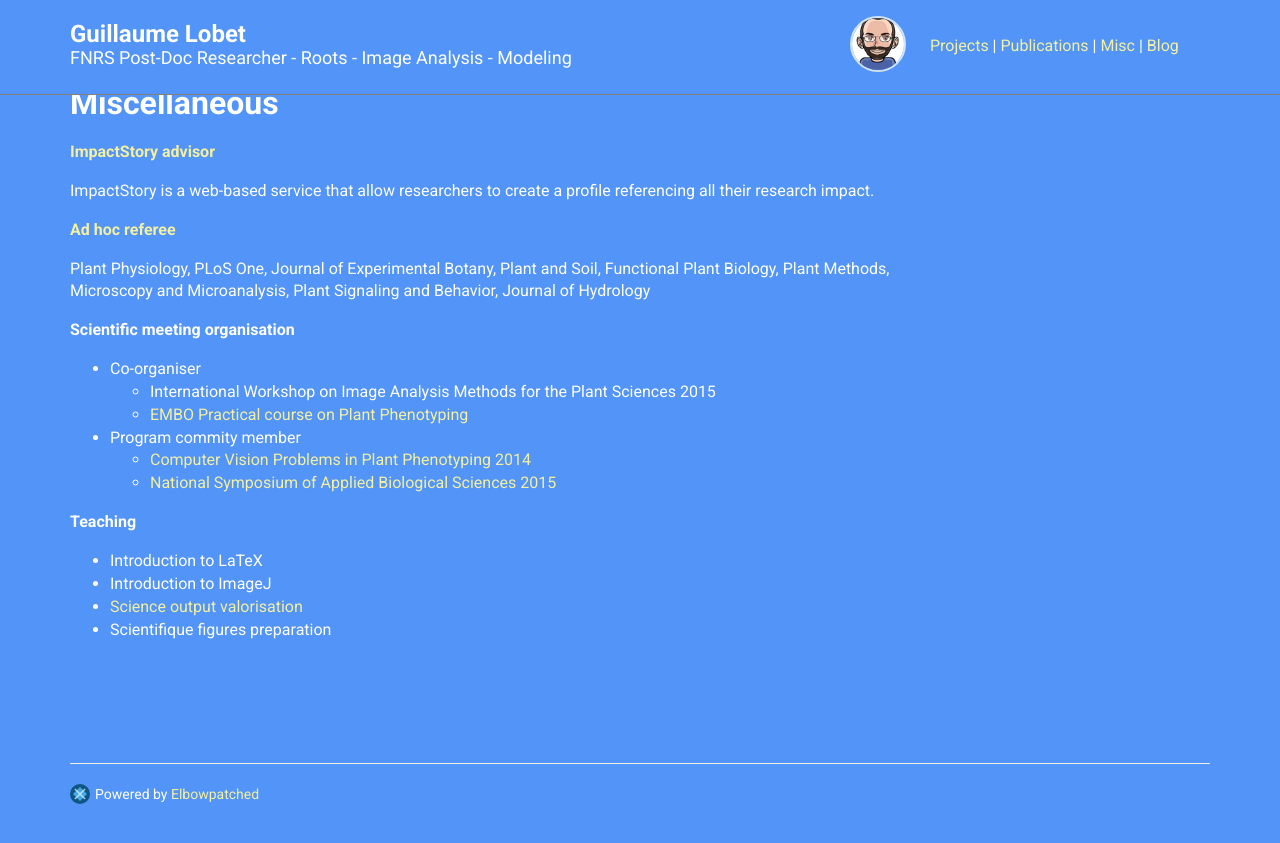
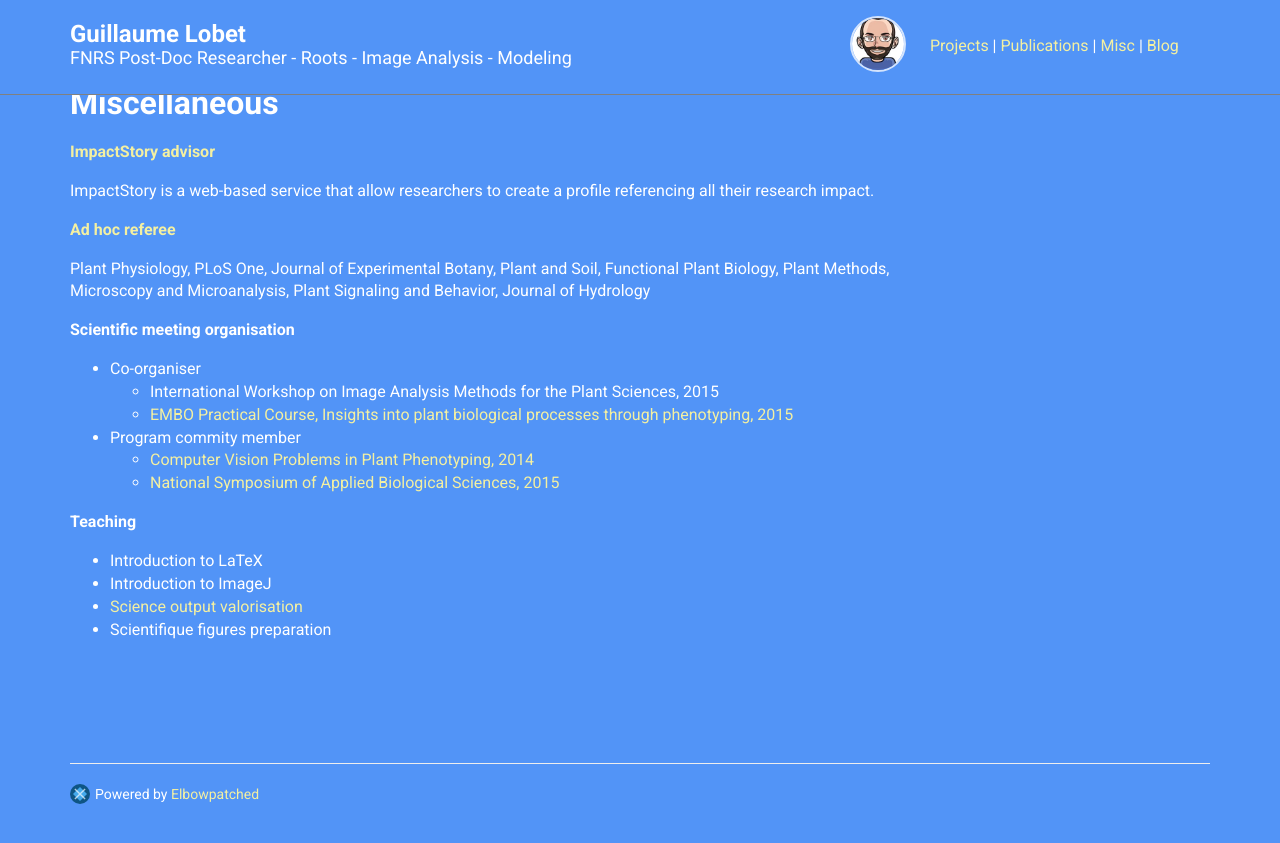
Before and after one commit to guillaumelobet/guillaumelobet.github.io, a Jekyll site: the page built from index.html, in a window 1280 px wide and 900 px high, scrolled down 4862 px. Shown: the top 843 px of the window. Built offline with Jekyll 4.4.1, drawn with Linux system fonts in a browser that asks for light colours; nearby versions of some CDN libraries; the list of posts is cut into pages by our own code.

Commit message:
Update misc.yml

```diff
--- a/_data/misc.yml
+++ b/_data/misc.yml
@@ -15,11 +15,11 @@
   name: Scientific meeting organisation
   description: >
     - Co-organiser
-      - International Workshop on Image Analysis Methods for the Plant Sciences 2015
-      - [EMBO Practical course on Plant Phenotyping](http://events.embo.org/coming-soon/index.php?EventID=pc15-27)
+      - International Workshop on Image Analysis Methods for the Plant Sciences, 2015
+      - [EMBO Practical Course, Insights into plant biological processes through phenotyping, 2015](http://events.embo.org/coming-soon/index.php?EventID=pc15-27)
     - Program commity member
-      - [Computer Vision Problems in Plant Phenotyping 2014](http://www.plant-phenotyping.org/CVPPP2014/)
-      - [National Symposium of Applied Biological Sciences 2015](http://www.uclouvain.be/nsabs-2015.html)
+      - [Computer Vision Problems in Plant Phenotyping, 2014](http://www.plant-phenotyping.org/CVPPP2014/)
+      - [National Symposium of Applied Biological Sciences, 2015](http://www.uclouvain.be/nsabs-2015.html)
 
 -
   name: Teaching
```
